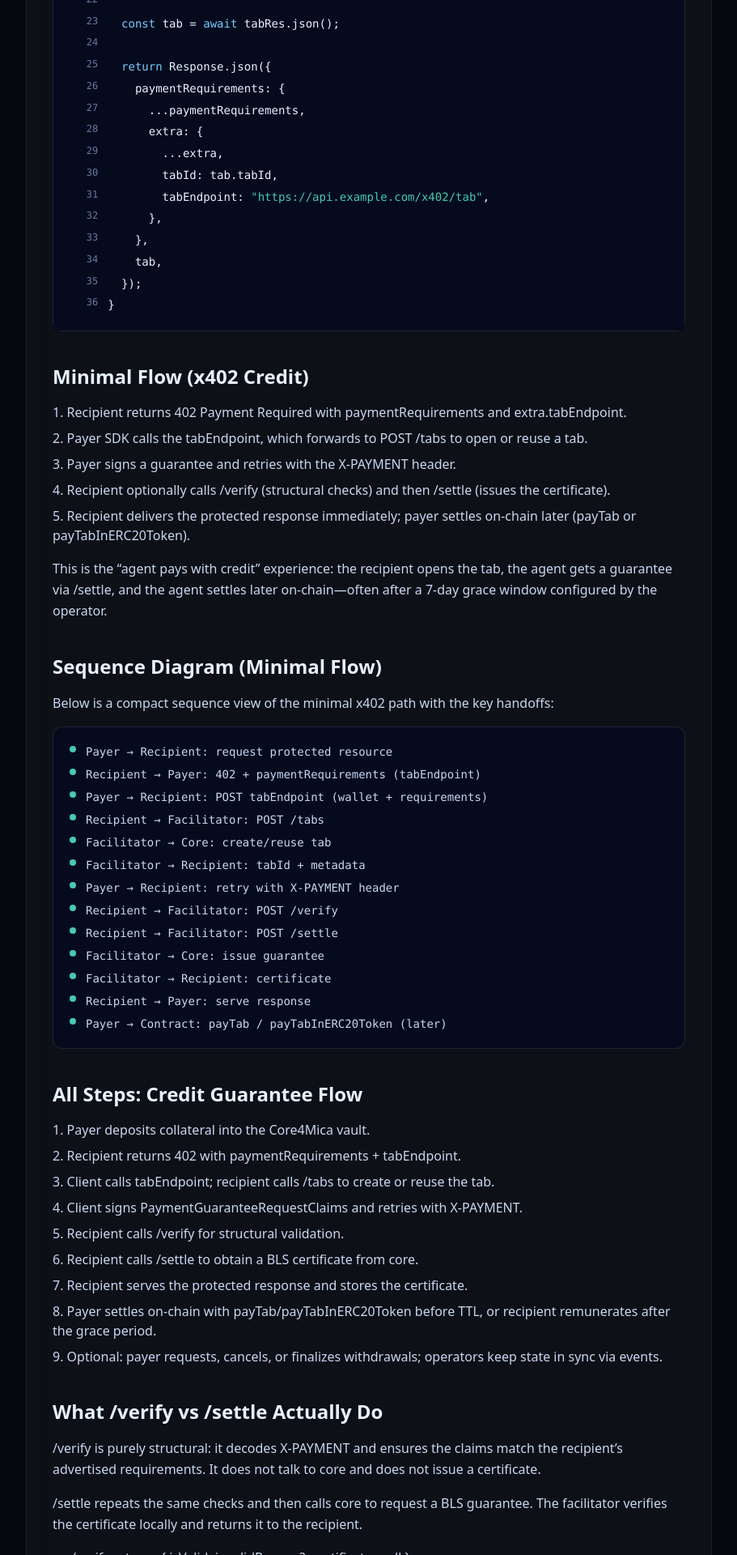
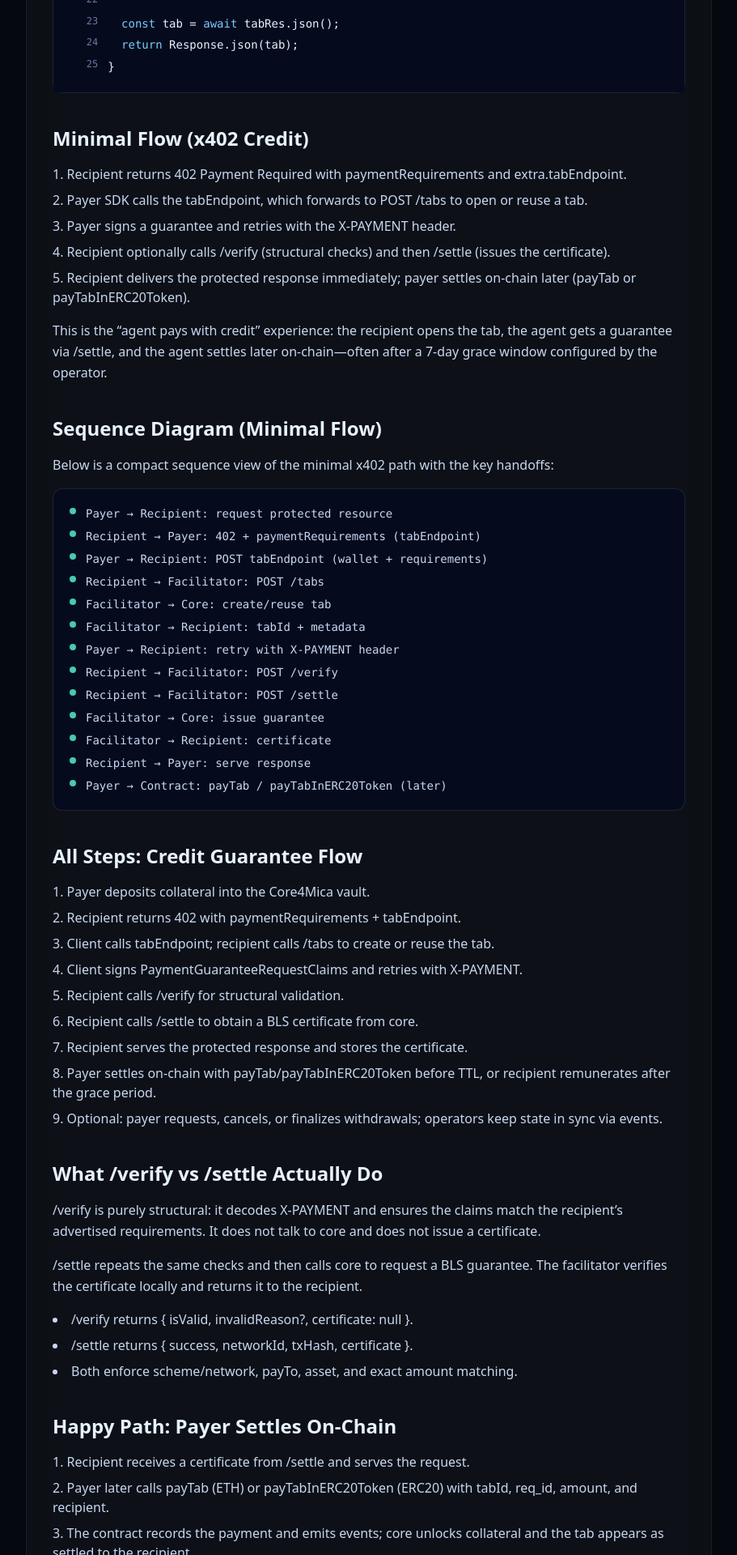
Before and after one commit to 4mica-Network/homepage, a Next.js app: page /resources/blog/how-4mica-works in a window 1280 px wide. Shown: the part 4420-6340 px from the top of the page at 81% size, without its empty margins (184-1095 px from the left). Built offline with nearby package versions, Linux system fonts and the light colour scheme.

Commit message:
fix(blog): fix code snippets

```diff
--- a/app/resources/blog/how-4mica-works/page.tsx
+++ b/app/resources/blog/how-4mica-works/page.tsx
@@ -238,18 +238,7 @@ export async function POST(req: Request) {
   }
 
   const tab = await tabRes.json();
-
-  return Response.json({
-    paymentRequirements: {
-      ...paymentRequirements,
-      extra: {
-        ...extra,
-        tabId: tab.tabId,
-        tabEndpoint: "https://api.example.com/x402/tab",
-      },
-    },
-    tab,
-  });
+  return Response.json(tab);
 }`,
         },
         {
@@ -268,8 +257,7 @@ async fn main() -> anyhow::Result<()> {
     .await?;
 
     let flow = X402Flow::new(payer)?;
-    let requirements: PaymentRequirements =
-        serde_json::from_value(tab_response["paymentRequirements"].clone())?;
+    let requirements: PaymentRequirements = fetch_resource_server().await?;
 
     let signed = flow
         .sign_payment(requirements, "0xUserAddress".to_string())
@@ -362,7 +350,7 @@ asyncio.run(main())`,
       ],
       bullets: [
         '/verify returns { isValid, invalidReason?, certificate: null }.',
-        '/settle returns { success, networkId, certificate }.',
+        '/settle returns { success, networkId, txHash, certificate }.',
         'Both enforce scheme/network, payTo, asset, and exact amount matching.',
       ],
     },
```
